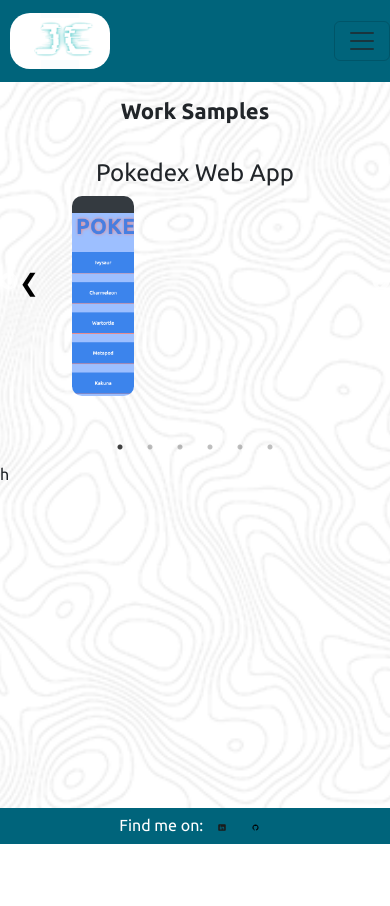
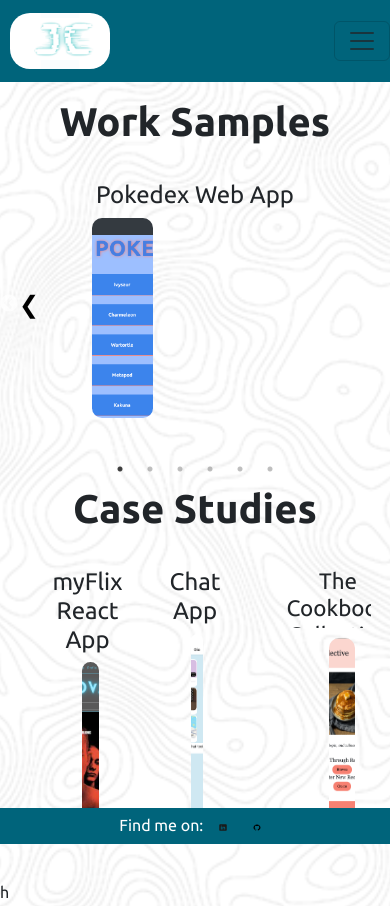
Before and after one commit to jcody49/PS2, a website: page work.html in a window 390 px wide. Shown: the top 906 px of the page. Before the commit the page ends 844 px from the top, so only its background shows below. Drawn offline with nearby package versions, Linux system fonts and the light colour scheme.

Commit message:
adds case studies to work page

```diff
--- a/CSS/styles.css
+++ b/CSS/styles.css
@@ -100,25 +100,28 @@
 
 .profile__portrait {
     float: left;
+
 }
 
 
+.profile__portrait {
+  float: left;
+  margin-right: 40px;
+}
 
-
+.profile__portrait {
+  float: left;
+  width: 60%;
+  margin-right: 40px;
+  border-radius: 10%;
+  overflow: hidden;
+  height: 450px;
+  margin-top: -14%;
+}
 
 .page-footer {
     clear: both;
 }
-
-
-
-.profile__portrait {
-    float: left;
-    width: 250px;
-    margin-right: 40px;
-}
-
-
 
 
 
@@ -127,16 +130,6 @@
     margin: 0 auto;
 }
 
-
-
-
-
-.profile__portrait {
-    float: left;
-    width: 325px;
-    margin-right: 40px;
-    border-radius: 50%;
-}
 
 .page-header {
     display: flex;
@@ -462,7 +455,7 @@
   }
 
   h1 {
-    font-size: 22px;
+    font-size: 40px;
     text-align: center;
   }
 }
@@ -471,6 +464,7 @@
   img {
     max-width: 25%;
     height: auto;
+    margin-left: 8%;
   }
 }
 
@@ -719,3 +713,29 @@
 .navbar-nav .nav-link:hover {
   font-size: 1.1em; /* Increase font size on hover */
 }
+
+/* Apply the rule only on screens wider than 768px */
+@media (min-width: 768px) {
+  .profile__portrait {
+      max-height: 400px; /* Adjust the value as needed */
+      width: auto; /* Allow the width to adjust proportionally */
+      border-radius: 10%;
+      overflow: hidden; /* Hide any overflow if the image exceeds the maximum height */
+  }
+}
+
+
+
+
+/*CASE STUDIES*/
+.case-studies {
+  display: flex;
+  justify-content: center; /* Center the items along the main axis */
+  margin-bottom: 10%;
+  margin-top: 1%;
+}
+
+.project-card {
+  flex: 0 0 auto; /* Prevent flex items from growing or shrinking */
+  max-width: 30%; /* Adjust the maximum width as needed */
+}
--- a/index.html
+++ b/index.html
@@ -8,8 +8,7 @@
     <meta name="viewport" content="width=device-width, initial-scale=1">
     <title>Jon Cody - About Me</title>
     <link rel="normalize" type="text/css" href="css/normalize.css">
-    <link rel="icon" type="image/png" href="img/favicon.png" sizes="16x16">
-    <link rel="icon" type="image/png" href="favicon-16x16.png" sizes="16x16">
+
     <link rel="preconnect" href="https://fonts.googleapis.com">
     <link rel="preconnect" href="https://fonts.gstatic.com" crossorigin>
     <link href="https://fonts.googleapis.com/css2?family=Ubuntu:wght@300;400;700&display=swap" rel="stylesheet">
@@ -17,6 +16,8 @@
     <link rel="stylesheet" href="css/bootstrap.min.css">
     <link rel="stylesheet" type="text/css" href="CSS/styles.css">
     <!--<link rel="stylesheet" type="text/css" href="css/style.production.css">-->
+    <link rel="icon" type="image/png" href="img/favicon.png" sizes="16x16">
+    <link rel="icon" type="image/png" href="favicon-16x16.png" sizes="16x16">
   </head>
 
   <body>
@@ -40,7 +41,7 @@
 
     <div class="profile">
         <h1 style="margin-top:5%">Hello World</h1> <br>
-        <img src="img/selfie.png" class="profile__portrait" alt="Portrait of Jon Cody" width="100%">
+        <img src="img/selfie.png" class="profile__portrait" alt="Portrait of Jon Cody">
 
 
         <p class = "sample-button lighter-font">
@@ -159,9 +160,9 @@
                 <img src="img/github.svg" alt="GitHub" width="30">
             </a>
         </div>
-    </footer>
+      </footer>
 
-
+    </div>
     <!-- Add jQuery -->
     <script src="https://code.jquery.com/jquery-3.6.0.min.js"></script>
 
@@ -170,9 +171,9 @@
 
     <!-- Add Bootstrap JavaScript -->
     <script src="js/bootstrap.min.js"></script>
-
+    <script src="https://stackpath.bootstrapcdn.com/bootstrap/4.5.2/js/bootstrap.min.js"></script>
+    <script src="https://cdnjs.cloudflare.com/ajax/libs/slick-carousel/1.8.1/slick.min.js"></script>
     <script src="js/tota11y.min.js"></script>
-    </div>
   </body>
 
 </html>
--- a/work.html
+++ b/work.html
@@ -82,10 +82,10 @@
           <!-- Slide 4 -->
           <div class="project-card">
 
-              <button type="button" class="btn" data-bs-toggle="modal" data-bs-target="#chat-app-modal">
-                <h2>Chat App</h2>
-                <img src="img/Chat-App.PNG" alt="Chat App screenshot" class="project-image" style="width: 100%; max-height: 205px;">
-              </button>
+            <button type="button" class="btn" data-bs-toggle="modal" data-bs-target="#chat-app-modal">
+              <h2>Chat App</h2>
+              <img src="img/Chat-App.PNG" alt="Chat App screenshot" class="project-image" style="width: 100%; max-height: 205px;">
+            </button>
           </div>
 
           <!-- Slide 5 -->
@@ -106,6 +106,43 @@
               </button>
           </div>
         </div>
+    </section>
+
+
+
+
+
+    <!--CASE STUDIES-->
+    <h1 style="margin-top:8%">Case Studies</h1>
+    <section class="case-studies">
+
+      <div class="project-card">
+        <a href="https://drive.google.com/file/d/1NNPgDR7RSxytxEH99fD5L7o-3TBGeCfL/view?usp=sharing" target="_blank">
+          <button type="button" class="btn">
+            <h2>myFlix React App</h2>
+            <img src="img/myFlix-screenshot.png" alt="myFlix screenshot" class="project-image">
+          </button>
+        </a>
+      </div>
+
+      <div class="project-card">
+        <a href="https://drive.google.com/file/d/1FhwVMqy5uJJU_n8zW01W63VFeYo1LitD/view?usp=sharing" target="_blank">
+          <button type="button" class="btn">
+            <h2>Chat App</h2>
+              <img src="img/Chat-App.PNG" alt="Chat App screenshot" class="project-image" style="width: 100%; max-height: 205px;">
+          </button>
+        </a>
+      </div>
+
+      <div class="project-card">
+        <a href="https://drive.google.com/file/d/1m65BOhZo9QHAEe2w2H6rloNMranXf9As/view?usp=sharing" target="_blank">
+          <button type="button" class="btn">
+            <h2 style="font-size: 1.4em;" class="project-title">The Cookbook Collective App</h2>
+            <img src="img/cookbook_collective.png" alt="Cookbook Collective screenshot" class="project-image" style="width: 100%;">
+          </button>
+        </a>
+      </div>
+
     </section>
 
 
```
Also changed, not shown: 2 other files.
